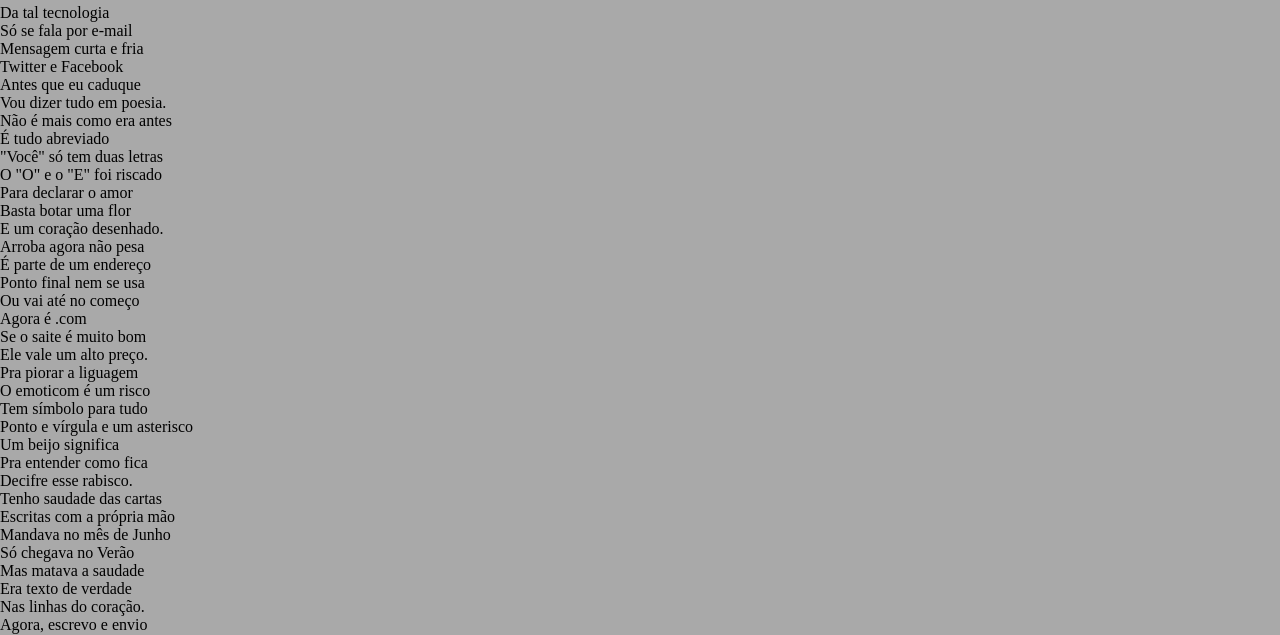
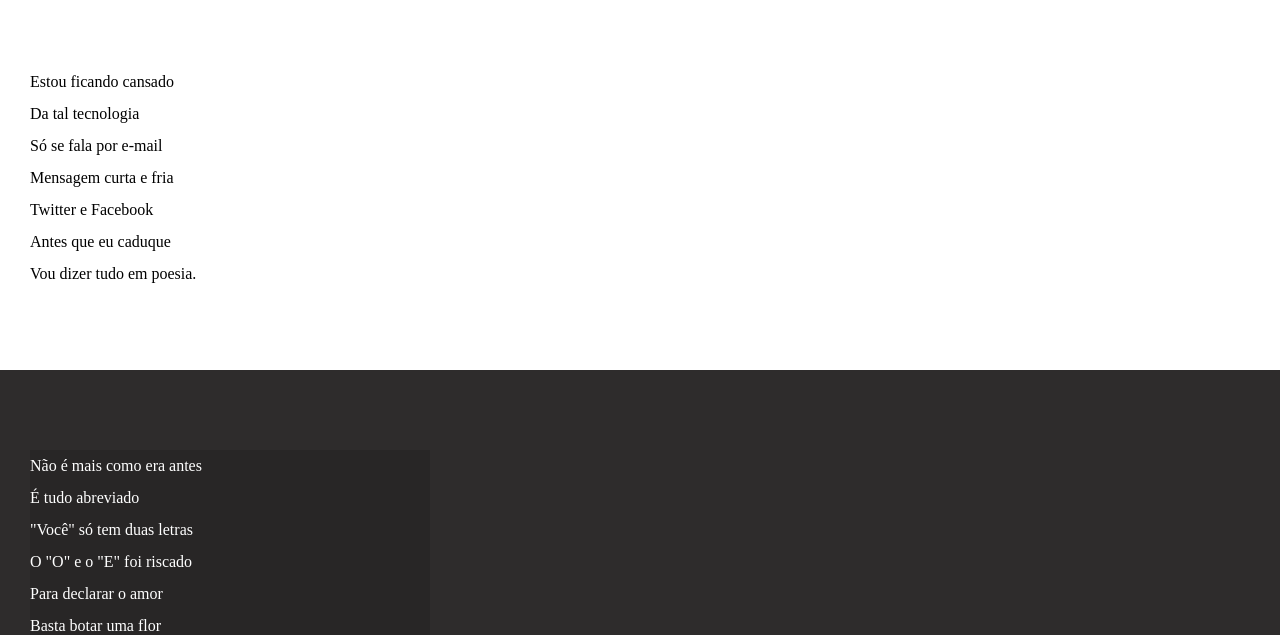
Before and after one commit to Saymon-Kauffmann/Cordel_Moderno, a plain HTML site: page index.html in a window 1280 px wide. Shown: the part 149-784 px from the top of the page. Drawn offline with Linux system fonts and the light colour scheme.

Commit message:
final update, i think

```diff
--- a/style/style.css
+++ b/style/style.css
@@ -35,12 +35,28 @@
     text-decoration: underline;
 }
 
-.nrml {
+section {
+    padding-top: 10vh;
+    padding-bottom: 10vh;
+    padding-left: 30px;
+    line-height: 2em;
 
 }
 
+.nrml {
+    background-color: white;
+    color: black;
+}
+
 .img {
+    background-color: #2e2c2c;
+    color: white;
 
+}
+
+.img > p {
+    width: 400px;
+    background-color: rgba(0, 0, 0, 0.13);
 }
 
 footer {
```
